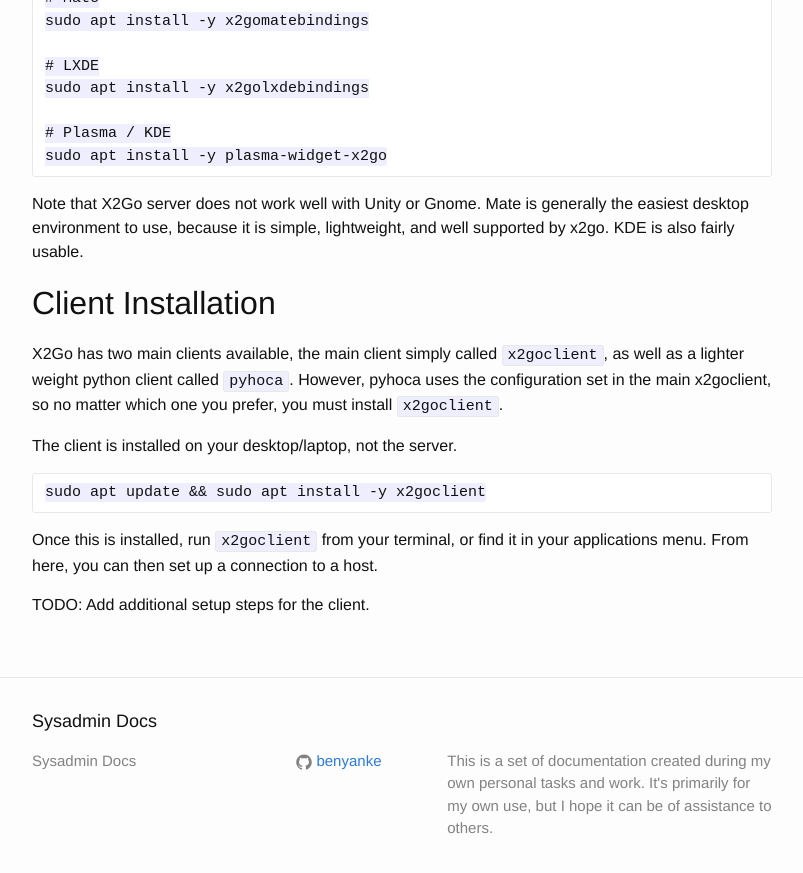
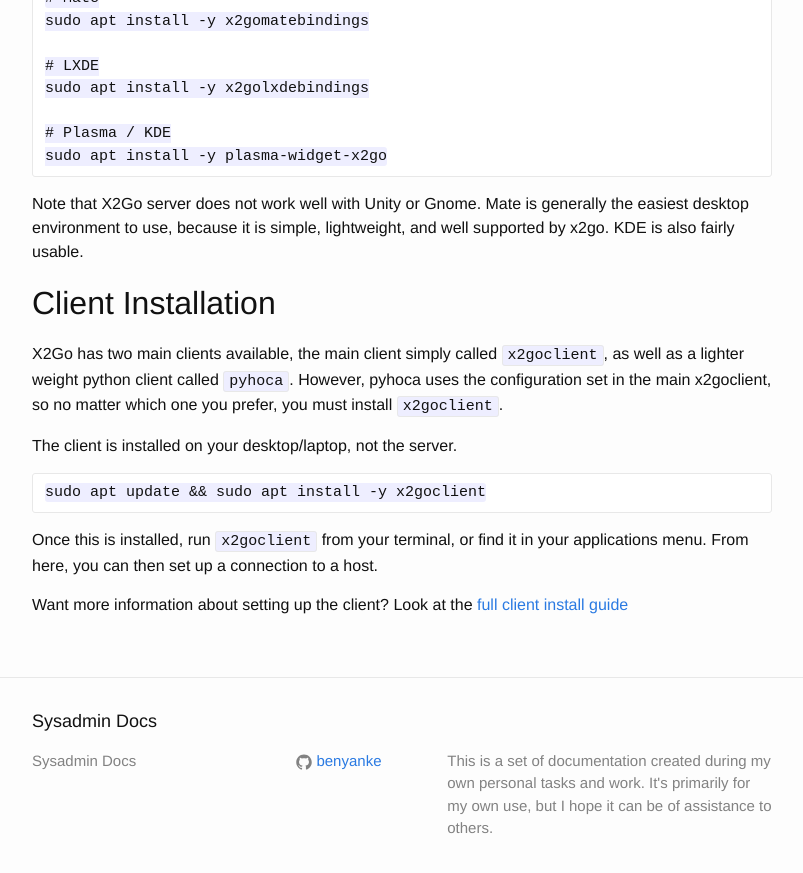
Before and after one commit to benyanke/docs, a Jekyll site: the page built from _posts/2018-10-11-setup-x2go-server.markdown, in a window 1280 px wide and 900 px high, scrolled down 947 px. Shown: the top 873 px of the window, without its empty margins (238-1041 px from the left). Built offline with Jekyll 4.4.1, drawn with Linux system fonts in a browser that asks for light colours.

Commit message:
Testing permalinks crossed between posts

```diff
--- a/_posts/2018-10-11-setup-x2go-client.markdown
+++ b/_posts/2018-10-11-setup-x2go-client.markdown
@@ -11,6 +11,8 @@
  - ubuntu-18-04
  - windows
 ---
+
+[server install guide]({{ site.baseurl }}{% link _posts/2018-10-11-setup-x2go-server.markdown %})
 
 ## Windows Client
 
--- a/_posts/2018-10-11-setup-x2go-server.markdown
+++ b/_posts/2018-10-11-setup-x2go-server.markdown
@@ -68,4 +68,5 @@
 Once this is installed, run `x2goclient` from your terminal, or find it in your applications menu. From
 here, you can then set up a connection to a host.
 
-TODO: Add additional setup steps for the client.
+Want more information about setting up the client? Look at
+the [full client install guide]({{ site.baseurl }}{% link _posts/2018-10-11-setup-x2go-client.markdown %})
```
